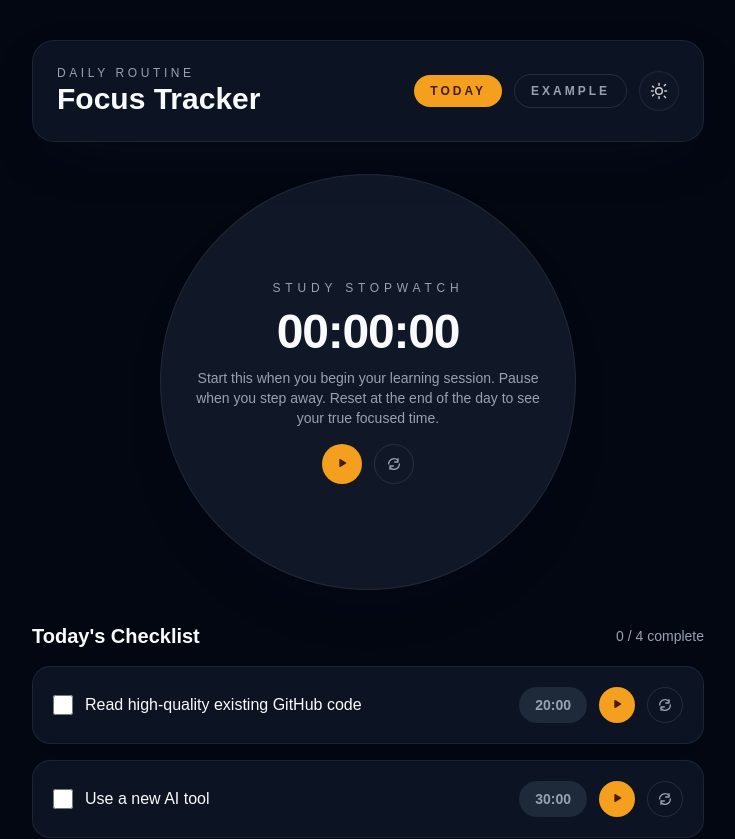
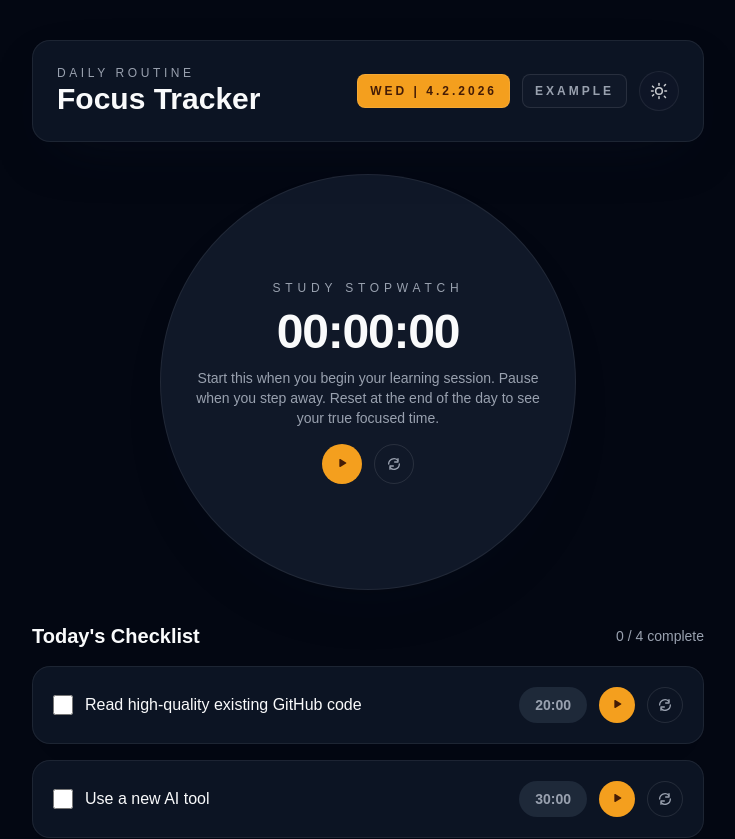
Before and after one commit to Evyats/routine-track, a React (Vite) app: page / in a window 1280 px wide. Shown: the top 839 px of the page, without its empty margins (272-1007 px from the left). Built offline with nearby package versions, Linux system fonts and the light colour scheme.

Commit message:
final touches

```diff
--- a/package.json
+++ b/package.json
@@ -20,6 +20,7 @@
     "radix-ui": "^1.4.3",
     "react": "^19.2.0",
     "react-dom": "^19.2.0",
+    "react-router-dom": "^7.13.0",
     "shadcn": "^3.8.2",
     "tailwind-merge": "^3.4.0",
     "tailwindcss": "^4.1.17",
--- a/src/App.tsx
+++ b/src/App.tsx
@@ -1,4 +1,5 @@
 import * as React from "react";
+import { Link, Route, Routes } from "react-router-dom";
 import { ComponentExample } from "@/components/component-example";
 
 type RoutineTask = {
@@ -39,6 +40,16 @@ function formatClock(totalMs: number, padHours = false) {
   const ss = String(seconds).padStart(2, "0");
 
   return hours > 0 || padHours ? `${hh}:${mm}:${ss}` : `${mm}:${ss}`;
+}
+
+function formatDateLabel(date = new Date()) {
+  const dayNames = ["SUN", "MON", "TUE", "WED", "THU", "FRI", "SAT"];
+  const dayName = dayNames[date.getDay()];
+  const day = date.getDate();
+  const month = date.getMonth() + 1;
+  const year = date.getFullYear();
+
+  return `${dayName} | ${day}.${month}.${year}`;
 }
 
 function playChime() {
@@ -165,7 +176,6 @@ export function App() {
   const [checked, setChecked] = React.useState<Record<string, boolean>>({});
   const stopwatch = useStopwatch();
   const [isDark, setIsDark] = React.useState(true);
-  const [showExample, setShowExample] = React.useState(false);
 
   const handleToggle = React.useCallback((taskId: string) => {
     setChecked((prev) => ({ ...prev, [taskId]: !prev[taskId] }));
@@ -180,20 +190,14 @@ export function App() {
     }
   }, [isDark]);
 
-  if (showExample) {
   return (
-      <main className="min-h-screen bg-background text-foreground">
-        <div className="mx-auto w-full max-w-5xl px-4 py-10">
-          <ComponentExample />
-        </div>
-      </main>
-    );
-  }
-
-  return (
-    <main className="min-h-screen bg-background px-4 py-10 text-foreground">
+    <Routes>
+      <Route
+        path="/"
+        element={
+          <main className="min-h-screen bg-muted px-4 py-10 text-foreground dark:bg-background">
             <div className="mx-auto flex w-full max-w-2xl flex-col gap-8">
-        <header className="rounded-3xl border border-border/70 bg-card/80 p-6 shadow-[0_20px_60px_-30px_rgba(15,23,42,0.5)] backdrop-blur">
+              <header className="rounded-2xl border border-border/70 bg-card/95 p-6 shadow-[0_20px_60px_-30px_rgba(15,23,42,0.5)] backdrop-blur dark:bg-card/80">
                 <div className="flex flex-wrap items-center justify-between gap-4">
                   <div>
                     <p className="text-xs uppercase tracking-[0.3em] text-muted-foreground">
@@ -204,20 +208,19 @@ export function App() {
                     </h1>
                   </div>
                   <div className="flex items-center gap-3">
-              <div className="rounded-full bg-primary px-4 py-2 text-xs font-semibold uppercase tracking-[0.25em] text-primary-foreground">
-                Today
+                    <div className="rounded-md border border-border bg-primary px-3 py-2 text-xs font-semibold uppercase tracking-[0.25em] text-primary-foreground">
+                      {formatDateLabel()}
                     </div>
-              <button
-                type="button"
-                onClick={() => setShowExample(true)}
-                className="rounded-full border border-border px-4 py-2 text-xs font-semibold uppercase tracking-[0.25em] text-muted-foreground transition hover:text-foreground"
+                    <Link
+                      to="/example"
+                      className="rounded-md border border-border bg-card px-3 py-2 text-xs font-semibold uppercase tracking-[0.25em] text-muted-foreground transition hover:text-foreground"
                     >
                       Example
-              </button>
+                    </Link>
                     <button
                       type="button"
                       onClick={() => setIsDark((prev) => !prev)}
-                className="flex h-10 w-10 items-center justify-center rounded-full border border-border/70 bg-card/80 text-foreground/80 transition hover:bg-card"
+                      className="grid h-10 w-10 place-items-center rounded-full border border-border/70 bg-card/80 text-foreground/80 transition hover:bg-primary/10 hover:text-foreground dark:bg-card/70"
                       aria-label="Toggle dark mode"
                       title="Toggle dark mode"
                     >
@@ -228,7 +231,7 @@ export function App() {
               </header>
 
               <section className="flex items-center justify-center">
-          <div className="flex h-[22rem] w-[22rem] flex-col items-center justify-center rounded-full border border-border/70 bg-card p-8 text-center text-card-foreground shadow-[0_30px_80px_-50px_rgba(15,23,42,0.25)] sm:h-[26rem] sm:w-[26rem]">
+                <div className="flex h-[22rem] w-[22rem] flex-col items-center justify-center rounded-full border border-border/70 bg-card/95 p-8 text-center text-card-foreground shadow-[0_30px_80px_-50px_rgba(15,23,42,0.25)] dark:bg-card sm:h-[26rem] sm:w-[26rem]">
                   <p className="text-xs uppercase tracking-[0.4em] text-muted-foreground">
                     Study Stopwatch
                   </p>
@@ -236,15 +239,17 @@ export function App() {
                     {formatClock(stopwatch.elapsedMs, true)}
                   </h2>
                   <p className="mt-3 text-sm text-muted-foreground">
-              Start this when you begin your learning session. Pause when you
-              step away. Reset at the end of the day to see your true focused
-              time.
+                    Start this when you begin your learning session. Pause when
+                    you step away. Reset at the end of the day to see your true
+                    focused time.
                   </p>
                   <div className="mt-4 flex items-center gap-3">
                     <button
                       type="button"
-                onClick={stopwatch.running ? stopwatch.pause : stopwatch.start}
-                className="flex h-10 w-10 items-center justify-center rounded-full bg-primary text-primary-foreground transition hover:bg-primary/90"
+                      onClick={
+                        stopwatch.running ? stopwatch.pause : stopwatch.start
+                      }
+                      className="grid h-10 w-10 place-items-center rounded-full bg-primary text-primary-foreground transition hover:bg-primary/90"
                       aria-label={stopwatch.running ? "Pause" : "Start"}
                       title={stopwatch.running ? "Pause" : "Start"}
                     >
@@ -253,7 +258,7 @@ export function App() {
                     <button
                       type="button"
                       onClick={stopwatch.reset}
-                className="flex h-10 w-10 items-center justify-center rounded-full border border-border text-muted-foreground transition hover:text-foreground"
+                      className="grid h-10 w-10 place-items-center rounded-full border border-border text-muted-foreground transition hover:text-foreground"
                       aria-label="Reset"
                       title="Reset"
                     >
@@ -296,6 +301,19 @@ export function App() {
               </section>
             </div>
           </main>
+        }
+      />
+      <Route
+        path="/example"
+        element={
+          <main className="min-h-screen bg-background text-foreground">
+            <div className="mx-auto w-full max-w-5xl px-4 py-10">
+              <ComponentExample />
+            </div>
+          </main>
+        }
+      />
+    </Routes>
   );
 }
 
@@ -309,7 +327,7 @@ type TaskCardProps = {
 
 function TaskCard({ task, checked, onToggle }: TaskCardProps) {
   return (
-    <article className="rounded-2xl border border-border/70 bg-card/80 p-5 shadow-[0_15px_40px_-35px_rgba(15,23,42,0.35)] backdrop-blur">
+    <article className="rounded-2xl border border-border/70 bg-card/95 p-5 shadow-[0_15px_40px_-35px_rgba(15,23,42,0.35)] backdrop-blur dark:bg-card/80">
       <div className="flex flex-wrap items-center justify-between gap-4">
         <label className="flex items-center gap-3 text-base font-medium text-foreground">
           <input
@@ -329,7 +347,7 @@ function TimedTaskCard({ task, checked, onToggle }: TaskCardProps) {
   const timer = useCountdown(task.durationSeconds ?? 0, playChime);
 
   return (
-    <article className="rounded-2xl border border-border/70 bg-card/80 p-5 shadow-[0_15px_40px_-35px_rgba(15,23,42,0.35)] backdrop-blur">
+    <article className="rounded-2xl border border-border/70 bg-card/95 p-5 shadow-[0_15px_40px_-35px_rgba(15,23,42,0.35)] backdrop-blur dark:bg-card/80">
       <div className="flex flex-wrap items-center justify-between gap-4">
         <label className="flex items-center gap-3 text-base font-medium text-foreground">
           <input
@@ -348,7 +366,7 @@ function TimedTaskCard({ task, checked, onToggle }: TaskCardProps) {
           <button
             type="button"
             onClick={timer.running ? timer.pause : timer.start}
-            className="flex h-9 w-9 items-center justify-center rounded-full bg-primary text-primary-foreground transition hover:bg-primary/90"
+            className="grid h-9 w-9 place-items-center rounded-full bg-primary text-primary-foreground transition hover:bg-primary/90"
             aria-label={timer.running ? "Pause timer" : "Start timer"}
             title={timer.running ? "Pause timer" : "Start timer"}
           >
@@ -357,7 +375,7 @@ function TimedTaskCard({ task, checked, onToggle }: TaskCardProps) {
           <button
             type="button"
             onClick={timer.reset}
-            className="flex h-9 w-9 items-center justify-center rounded-full border border-border text-muted-foreground transition hover:text-foreground"
+            className="grid h-9 w-9 place-items-center rounded-full border border-border text-muted-foreground transition hover:text-foreground"
             aria-label="Reset timer"
             title="Reset timer"
           >
--- a/src/main.tsx
+++ b/src/main.tsx
@@ -1,11 +1,14 @@
 import { StrictMode } from "react"
 import { createRoot } from "react-dom/client"
+import { BrowserRouter } from "react-router-dom"
 
 import "./index.css"
 import App from "./App.tsx"
 
 createRoot(document.getElementById("root")!).render(
   <StrictMode>
-    <App />
+    <BrowserRouter>
+      <App />
+    </BrowserRouter>
   </StrictMode>
 )
```
Also changed, not shown: agent_instructions/todo3.txt (added), 1 other file (tests, documents, lock files or other folders). Lines whose indentation alone changed are shown as unchanged.
